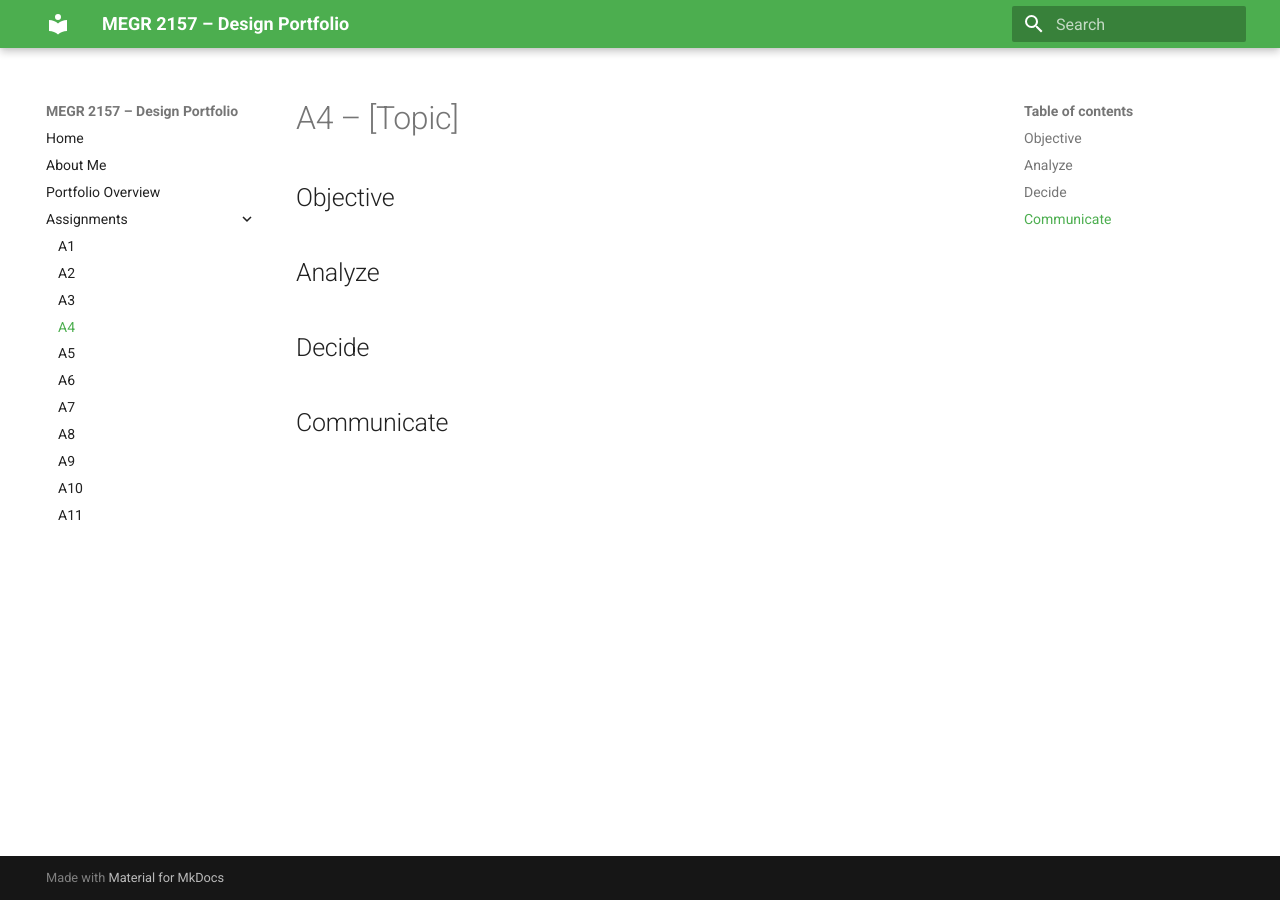
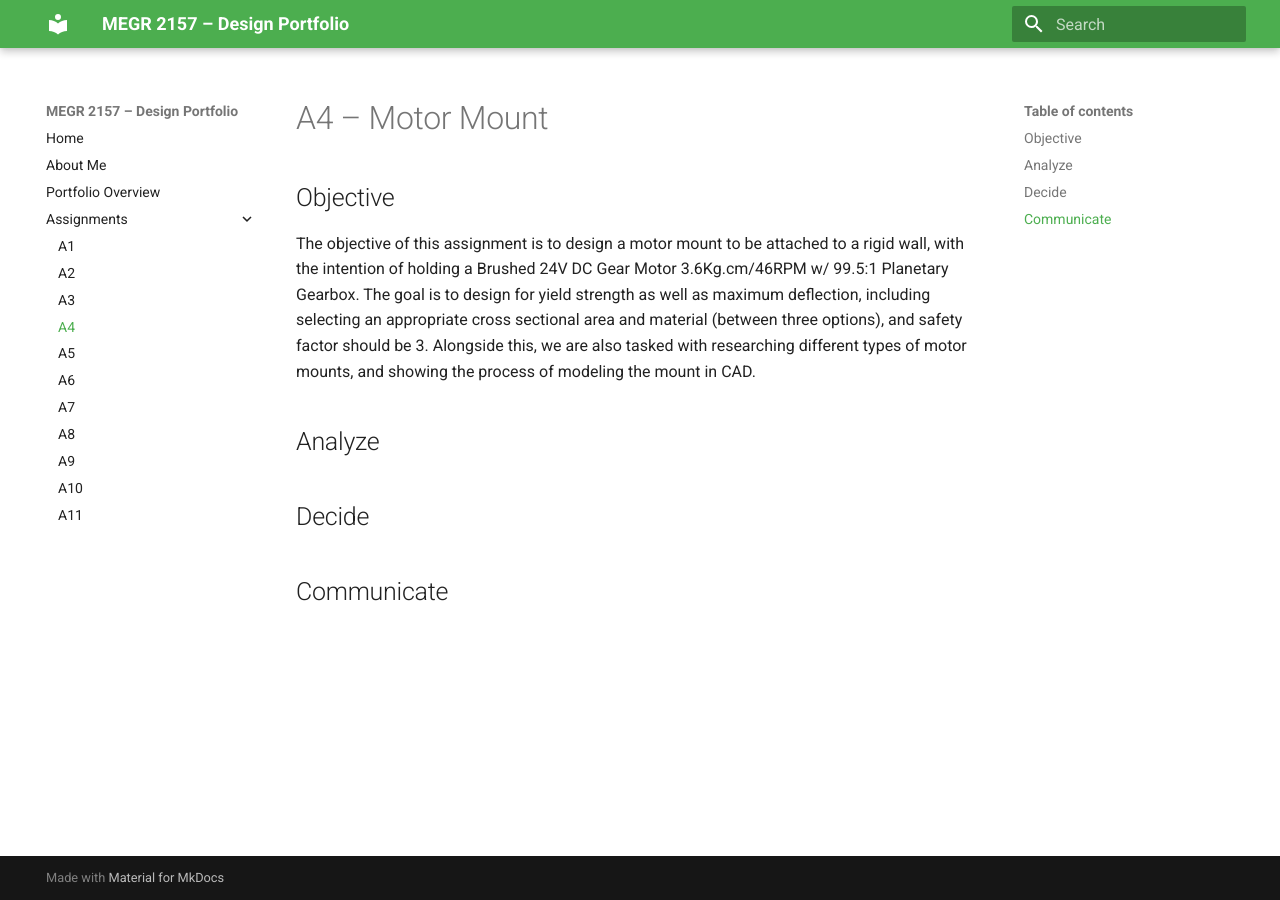
Before and after one commit to apaciore/megr2156-portfolio, an MkDocs documentation site: the page built from docs/assignments/A04/index.md, in a window 1280 px wide. Built offline with MkDocs 1.6.1 and Material for MkDocs 9.7.7, drawn with Linux system fonts in a browser that asks for light colours.

Commit message:
Update index.md

```diff
--- a/docs/assignments/A04/index.md
+++ b/docs/assignments/A04/index.md
@@ -1,7 +1,8 @@
-# A4 – [Topic]
+# A4 – Motor Mount
 
 ## Objective
 
+The objective of this assignment is to design a motor mount to be attached to a rigid wall, with the intention of holding a Brushed 24V DC Gear Motor 3.6Kg.cm/46RPM w/ 99.5:1 Planetary Gearbox. The goal is to design for yield strength as well as maximum deflection, including selecting an appropriate cross sectional area and material (between three options), and safety factor should be 3. Alongside this, we are also tasked with researching different types of motor mounts, and showing the process of modeling the mount in CAD.
 
 ## Analyze
 
```
